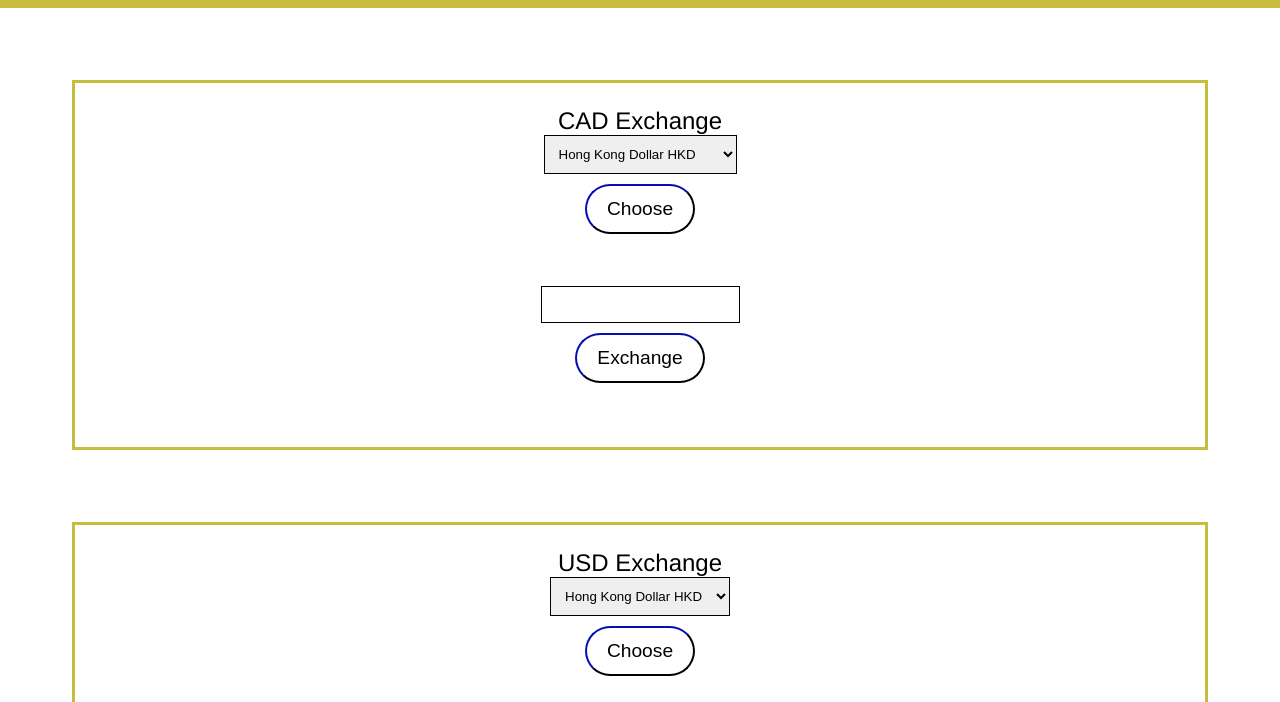
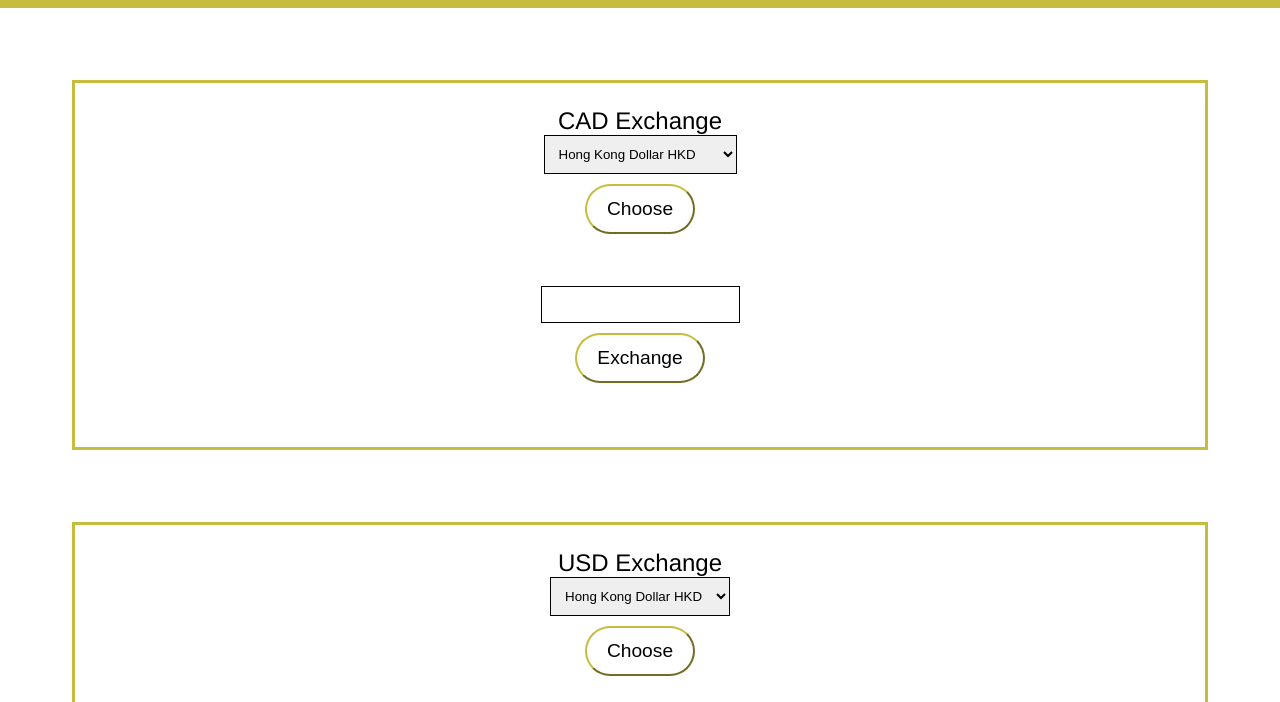
Before and after one commit to ChenJianong/currency0-1-0, a website: page public/index.html in a window 1280 px wide. Shown: the part 60-762 px from the top of the page. Drawn offline with Linux system fonts and the light colour scheme; no server answers.

Commit message:
🕹🏭 Checkpoint ./public/style.css:8229367/28 ./public/client.js:8229367/12

```diff
--- a/public/style.css
+++ b/public/style.css
@@ -64,7 +64,7 @@ body {
    display: inline-block;
     padding: .75rem 1.25rem;
     border-radius: 10rem;
-  border-color: #02075d;
+  border-color: #C6BD3E;
   margin: 0.5em;
   font-size: 0.8em;
   cursor: pointer;
@@ -80,7 +80,7 @@ body {
     display: inline-block;
     padding: .75rem 1.25rem;
     border-radius: 10rem;
-  border-color: #02075d;
+  border-color: #C6BD3E;
   margin: 0.5em;
   font-size: 0.8em;
   cursor: pointer;
```
